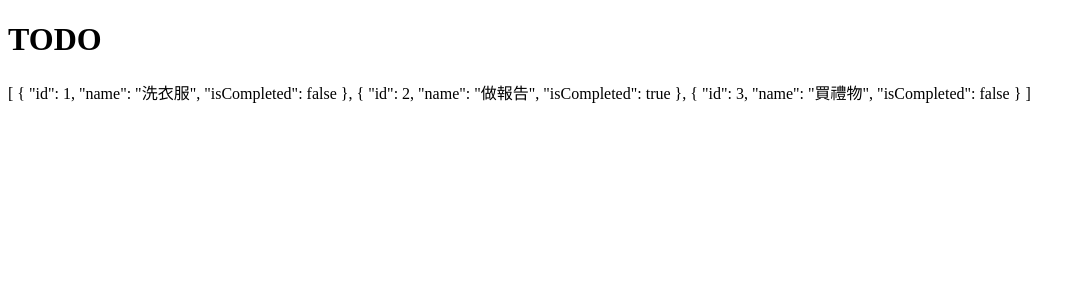
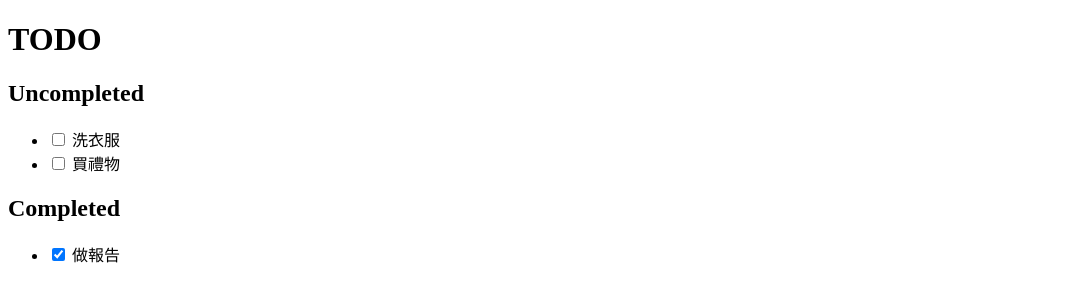
Before and after one commit to a19860101/20220313, a Vue app in the folder vite-practice/vite-pinia/: page / in a window 1280 px wide. Shown: the top 302 px of the page, without its empty margins (0-1085 px from the left). Built offline with nearby package versions, Linux system fonts and the light colour scheme.

Commit message:
20220717

```diff
--- a/vite-practice/vite-pinia/src/components/Todos.vue
+++ b/vite-practice/vite-pinia/src/components/Todos.vue
@@ -4,14 +4,27 @@
     console.log(useTodoStore())
 
     const TodoStore = useTodoStore();
-    const {todos} = storeToRefs(TodoStore);
+    const {todos,completedTodos,unCompletedTodos} = storeToRefs(TodoStore);
 </script>
 <template>
 <div>
 
     <h1>TODO</h1>
     <div>
-        {{todos}}
+        <h2 v-show="unCompletedTodos.length">Uncompleted</h2>
+        <ul>
+            <li v-for="todo in unCompletedTodos" :key="todo.id">
+                <input type="checkbox" v-model="todo.isCompleted">
+                {{todo.name}}
+            </li>
+        </ul>
+        <h2 v-show="completedTodos.length">Completed</h2>
+        <ul>
+            <li v-for="todo in completedTodos" :key="todo.id">
+                <input type="checkbox" v-model="todo.isCompleted">
+                {{todo.name}}
+            </li>
+        </ul>
     </div>
 </div>
 </template>
--- a/vite-practice/vite-pinia/src/store/TodoStore.js
+++ b/vite-practice/vite-pinia/src/store/TodoStore.js
@@ -21,5 +21,13 @@ export const useTodoStore = defineStore('TodoStore',{
                 },
             ]
         }
+    },
+    getters: {
+        completedTodos: (state)=>{
+            return state.todos.filter(data=>data.isCompleted === true)
+        },
+        unCompletedTodos: (state)=>{
+            return state.todos.filter(data=>data.isCompleted === false)
+        }
     }
 })
```
